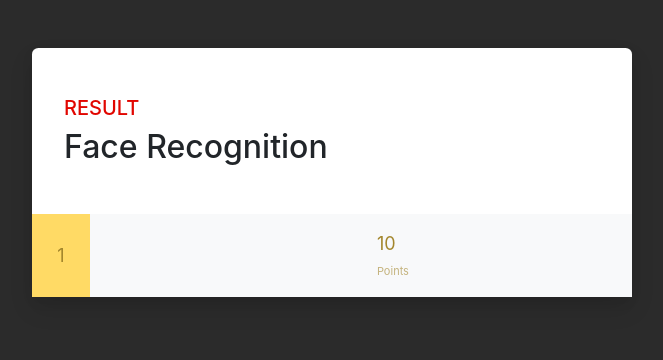
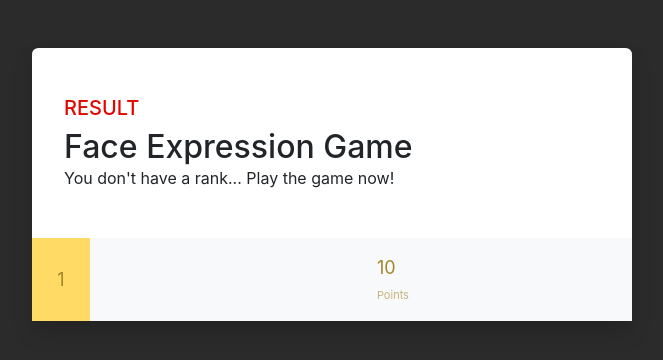
Before and after one commit to 2SIMA-Tim-Struktur-Data/face-detection-game, a PHP site: page /leaderboard.php in a window 1280 px wide. Shown: the part 56-416 px from the top of the page, without its empty margins (308-971 px from the left). Run offline with PHP 8.4, Linux system fonts and the light colour scheme; a user stored in the database is signed in; data comes from the database, SQL or seed files in the repository; tables that the repository leaves empty or names only in its code hold one stand-in row (values such as "Sample post"); some libraries are stand-ins or nearby versions; some web fonts are replaced.

Commit message:
Fetch user's rank

```diff
--- a/css/leaderboard.css
+++ b/css/leaderboard.css
@@ -75,7 +75,11 @@
             text-transform: uppercase;
             color: var(--red);
         }
-
+        .list__header p {
+            text-align: right;
+            font-weight: 700;
+            text-transform: uppercase;
+        }
         .list__value {
             display: block;
             font-size: 18px;
--- a/leaderboard.php
+++ b/leaderboard.php
@@ -2,11 +2,10 @@
 session_start();
 include_once('php/db_handler.php');
 
-$sql_rank = "SELECT `username`, (MAX(`score`)) AS `high_score`, (rank() OVER(ORDER BY `high_score` DESC)) AS `all_ranks`
-FROM `snapshots` LEFT JOIN `users` ON `user_no` = `user_id` GROUP BY `user_no` ORDER BY `all_ranks` ";
+$sql_rank = "SELECT `username`, (MAX(`score`)) AS `high_score`, (dense_rank() OVER(ORDER BY `high_score` DESC)) AS `my_rank`
+FROM `snapshots` LEFT JOIN `users` ON `user_no` = `user_id` GROUP BY `user_no` ORDER BY `my_rank` ";
 $result = mysqli_query($conn,$sql_rank);
 $resultCheck = mysqli_num_rows($result);
-
 ?>
 <!DOCTYPE html>
 <html lang="en">
@@ -36,7 +35,24 @@ $resultCheck = mysqli_num_rows($result);
         <div class="list">
             <div class="list__header">
                 <h5>Result</h5>
-                <h1>Face Recognition</h1>
+                <h1>Face Expression Game</h1>
+                <?php
+                    if( isset( $_SESSION['user_id'])){
+                        $thisUser = $_SESSION['user_id'];
+                        $sql_myrank = "SELECT user.`my_rank` FROM ($sql_rank) AS user WHERE `username` = '".$thisUser."' ";
+                        $result_myrank = mysqli_query($conn, $sql_myrank);
+                        $resultmyrankCheck = mysqli_num_rows($result_myrank);
+
+                        if($resultmyrankCheck > 0 && !empty($result_myrank)){
+                            $row = mysqli_fetch_array($result_myrank);
+                            echo "<p>My Rank : ".$row['my_rank']." </p>";
+                        }
+                        else{
+                            echo "<span>You don't have a rank... Play the game now!</span>";
+                        }
+
+                    }
+                ?>
             </div>
             <div class="list__body">
                 <table class="list__table">
@@ -46,7 +62,7 @@ $resultCheck = mysqli_num_rows($result);
                             while($row = mysqli_fetch_assoc($result)){
                                 echo "
                                 <tr class='list__row'>
-                                    <td class='list__cell'><span class='list__value'>".$row['all_ranks']."</span></td>
+                                    <td class='list__cell'><span class='list__value'>".$row['my_rank']."</span></td>
                                     <td class='list__cell'><span class='list__value'>".$row['username']."</span></td>
                                     <td class='list__cell'><span class='list__value'></span></td>
                                     <td class='list__cell'><span class='list__value'>".$row['high_score']."</span><small class='list__label'>Points</small></td>
```
